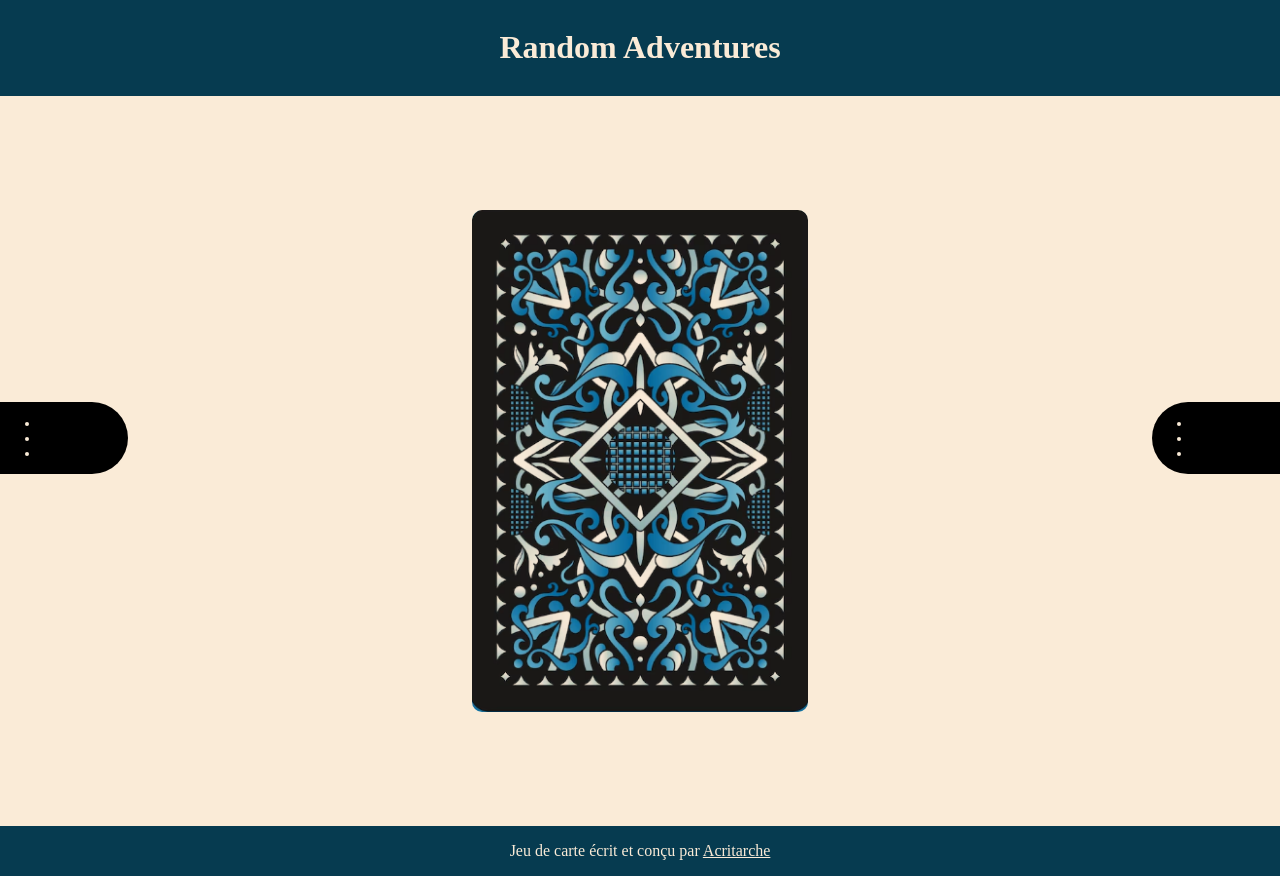
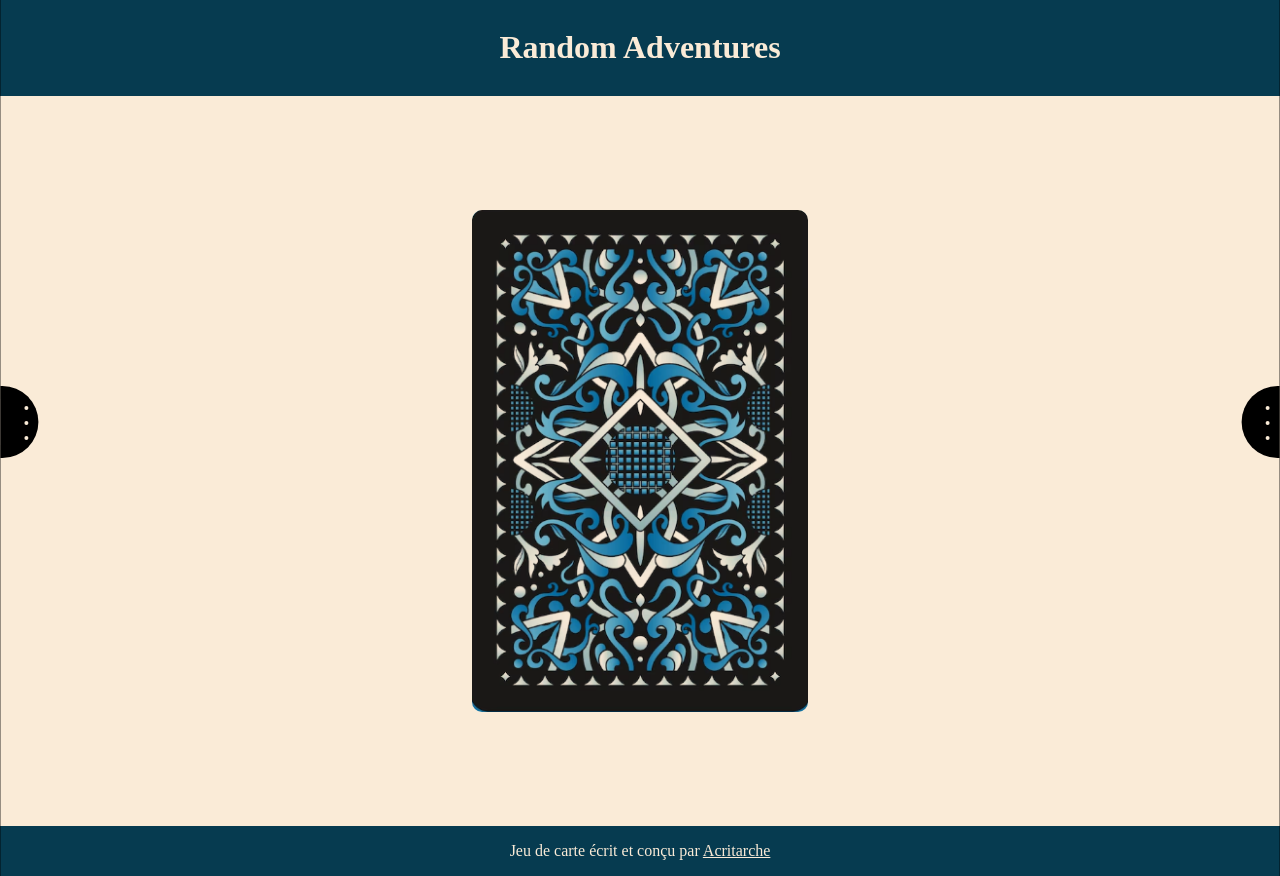
Before and after one commit to DianeBinsztok/RandomAdventures, a PHP site: page / in a window 1280 px wide. Run offline with PHP 8.4, Linux system fonts and the light colour scheme.

Commit message:
feat: button style on different devices

```diff
--- a/script.js
+++ b/script.js
@@ -100,8 +100,6 @@ function setEventListeners(){
     // Version mobile : détecter les tapotements et swipe sur cardView
     handleTouchAndSwipes(cardView);
 
-
-
     // DRAW BAIZE : LE BOUTON POUR AFFICHER LA RÉSERVE
     drawBaizeBtn.addEventListener("click", ()=>{
         baizeView.classList.toggle("active");
@@ -186,7 +184,6 @@ function displayCurrentCardOnDesignatedStack(stackString){
     // Et tout insérer dans l'item de liste
     newCardItem.appendChild(newCardItemParagraph);
     newCardItem.appendChild(newCardItemImg);
-
 
     // Et l'insérer à la liste
     if(stackString == "baize"){
--- a/styles.css
+++ b/styles.css
@@ -89,31 +89,27 @@ footer a{
 
 /* LA RÉSERVE ET LA DÉFAUSSE */
 #baize, #discard{
-    /*Placer le bouton sur la gaiche du tapis*/
     display: flex;
-    /* Empêcher le scroll sur l'arrière-plan */
-    overflow: scroll!important;
     position: fixed;
+    height: 100%;
+    margin-top:-1rem;
+    margin-bottom:-1rem;
     top: 0;
     bottom: 0;
     left: 0;
     right: 0;
+    z-index: 1;
     transition: all 0.5s ease-in-out;
 }
-/* La réserve à droite, avec le bouton qui dépasse à gauche de la réserve */
-#baize{
-    transform: translateX(90%);
-}
-/* La défausse à gauche, avec le bouton qui dépasse à droite de la défausse*/
-#discard{
-    transform: translateX(-90%);
-}
 #baize.active, #discard.active{
+    background-color: black;
     transform: translateX(0%);
-    background-color: black;
     z-index: 2;
 }
 #draw-baize, #draw-discard{
+    display: flex;
+    flex-direction: column;
+    align-items: center;
     padding:0;
     width:10%;
     align-self:center;
@@ -135,6 +131,8 @@ footer a{
 }
 #baize-list, #discard-list{
     box-sizing: border-box;
+    overflow: scroll!important;
+    background-color: black;
     display: flex;
     flex-direction: column;
     justify-content: flex-start;
@@ -142,6 +140,13 @@ footer a{
     height:100%;
     width:90%;
     padding:1rem;
+    /*Cacher la scrollbar*/
+    -ms-overflow-style: none;  /* IE and Edge */
+    scrollbar-width: none;  /* Firefox */
+}
+/* Cacher la  scrollbar pour Chrome, Safari et Opera */
+#baize-list::-webkit-scrollbar, #discard-list::-webkit-scrollbar {
+    display: none;
 }
 #baize-list li, #discard-list li{
     box-sizing: border-box;
@@ -151,16 +156,65 @@ footer a{
     justify-content: flex-start;
     list-style-type: none;
     text-align: center;
-    max-width: 80%;
-    height:auto;
+    width: 80%;
+    height: auto;
     margin: 1rem;
 }
 #baize-list li img, #discard-list li img{
     box-sizing: border-box;
-    max-height: 100%;
-    max-width: 100%;
+    height: 100%;
+    width: 100%;
 }
 
 .hide{
     display: none;
 }
+/* MOBILE */
+@media only screen and (max-width : 431px) {
+    /*Largeur du contenant moins celle du bouton*/
+    #baize-list, #discard-list{
+        width: 90%;
+    }
+    #draw-baize, #draw-discard{
+        width: 10%;
+    }
+    /* Reculer la réserve et la défausse hors de l'écran, de la largeur de la liste, pour faire dépasser le bouton*/
+    #baize {
+        transform: translateX(90%);
+    }
+    #discard {
+        transform: translateX(-90%);
+    }
+
+}
+/* TABLETTES */
+@media only screen and (min-width : 431px) and (max-width : 1024px){
+    #baize-list, #discard-list{
+        width: 95%;
+    }
+    #draw-baize, #draw-discard{
+        width: 5%;
+    }
+    #baize {
+        transform: translateX(95%);
+    }
+    #discard {
+        transform: translateX(-95%);
+    }
+}
+
+/* DESKTOP */
+@media only screen and (min-width : 1025px) {
+    #baize-list, #discard-list{
+        width: 97%;
+    }
+    #draw-baize, #draw-discard{
+        width: 3%;
+    }
+    #baize {
+        transform: translateX(97%);
+    }
+    #discard {
+        transform: translateX(-97%);
+    }
+}
```
Also changed, not shown: draw-baize-script.js (deleted).
